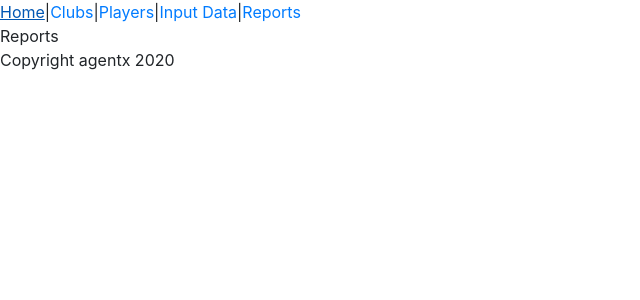
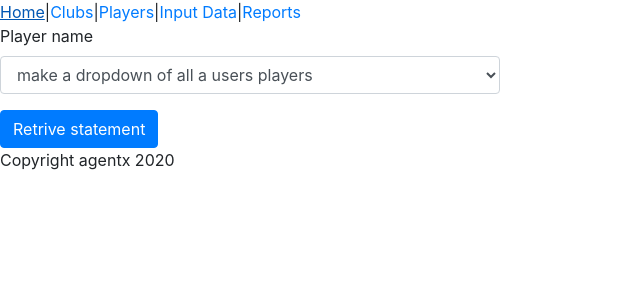
Before and after one commit to ifillup/agentx, a Next.js app: page /reports in a window 1280 px wide. Shown: the top 300 px of the page, without its empty margins (0-640 px from the left). Built offline with nearby package versions, Linux system fonts and the light colour scheme.

Commit message:
add transaction data flow

```diff
--- /dev/null
+++ b/components/SelectPlayer.js
@@ -0,0 +1,19 @@
+import { Button, Form } from 'react-bootstrap';
+
+const SelectPlayer = () => {
+  return (
+    <Form>
+      <Form.Group controlId='formAddPlayer'>
+        <Form.Label>Player name</Form.Label>
+        <Form.Control as='select'>
+          <option>make a dropdown of all a users players</option>
+        </Form.Control>
+      </Form.Group>
+      <Button variant='primary' type='submit'>
+        Retrive statement
+      </Button>
+    </Form>
+  );
+};
+
+export default SelectPlayer;
--- /dev/null
+++ b/components/Transaction.js
@@ -0,0 +1,13 @@
+const Transaction = ({ transaction }) => {
+  return <h5>{Object.values(transaction)}</h5>;
+};
+
+export default Transaction;
+
+{
+  /* club: '',
+    playername: '',
+    playerID: '',
+    profit: '',
+    rake: '', */
+}
--- /dev/null
+++ b/context/statementContext/StatementReducer.js
@@ -0,0 +1,11 @@
+export default (state, action) => {
+  switch (action.type) {
+    case 'ADD_TRANSACTIONS':
+      return {
+        ...state,
+        transactions: [...action.payload, ...state.transactions],
+      };
+    default:
+      return state;
+  }
+};
--- /dev/null
+++ b/context/statementContext/StatementState.js
@@ -0,0 +1,35 @@
+import { createContext, useReducer } from 'react';
+import StatementReducer from './StatementReducer';
+
+// Initial state
+const initialState = {
+  transactions: [],
+};
+
+// Create context
+export const StatementContext = createContext(initialState);
+
+// Provider component
+export const StatementProvider = ({ children }) => {
+  const [state, dispatch] = useReducer(StatementReducer, initialState);
+
+  // Actions
+
+  function addTransactions(transactions) {
+    dispatch({
+      type: 'ADD_TRANSACTIONS',
+      payload: transactions,
+    });
+  }
+
+  return (
+    <StatementContext.Provider
+      value={{
+        transactions: state.transactions,
+        addTransactions,
+      }}
+    >
+      {children}
+    </StatementContext.Provider>
+  );
+};
--- /dev/null
+++ b/pages/_app.js
@@ -0,0 +1,15 @@
+import Layout from '../components/Layout';
+
+import { StatementProvider } from '../context/statementContext/StatementState';
+
+function MyApp({ Component, pageProps }) {
+  return (
+    <StatementProvider>
+      <Layout>
+        <Component {...pageProps} />
+      </Layout>
+    </StatementProvider>
+  );
+}
+
+export default MyApp;
--- a/pages/clubs.js
+++ b/pages/clubs.js
@@ -1,5 +1,5 @@
 import { useState, useEffect } from 'react';
-import Layout from '../components/Layout';
+
 import Club from '../components/Club';
 import AddClub from '../components/AddClub';
 import * as clubdata from '../club.json'; //TODO
@@ -17,11 +17,11 @@ export default function Clubs() {
     return clubdata.clubs;
   };
   return (
-    <Layout>
+    <>
       <AddClub />
       {clubs.map((club) => (
         <Club club={club} />
       ))}
-    </Layout>
+    </>
   );
 }
--- a/pages/index.js
+++ b/pages/index.js
@@ -1,10 +1,9 @@
-import Layout from '../components/Layout';
 import Register from '../components/Register';
 
 export default function Home() {
   return (
-    <Layout>
+    <>
       <Register />
-    </Layout>
+    </>
   );
 }
--- a/pages/inputData.js
+++ b/pages/inputData.js
@@ -1,11 +1,10 @@
-import Layout from '../components/Layout';
 import CopyPasteInput from '../components/CopyPasteInput';
 
 const InputData = () => {
   return (
-    <Layout>
+    <>
       <CopyPasteInput />
-    </Layout>
+    </>
   );
 };
 
--- a/pages/reports.js
+++ b/pages/reports.js
@@ -1,7 +1,20 @@
-import Layout from '../components/Layout';
+import SelectPlayer from '../components/SelectPlayer';
+import Transaction from '../components/Transaction';
+import { StatementContext } from '../context/statementContext/StatementState';
+import { useContext } from 'react';
 
 const Reports = () => {
-  return <Layout>Reports</Layout>;
+  const { transactions } = useContext(StatementContext);
+  console.log('transactions on report page', transactions);
+
+  return (
+    <>
+      <SelectPlayer />
+      {transactions.map((transaction) => (
+        <Transaction transaction={transaction} />
+      ))}
+    </>
+  );
 };
 
 export default Reports;
```
Also changed, not shown: components/CopyPasteInput.js (+10 -7 lines), pages/players.js (+4 -4 lines).
